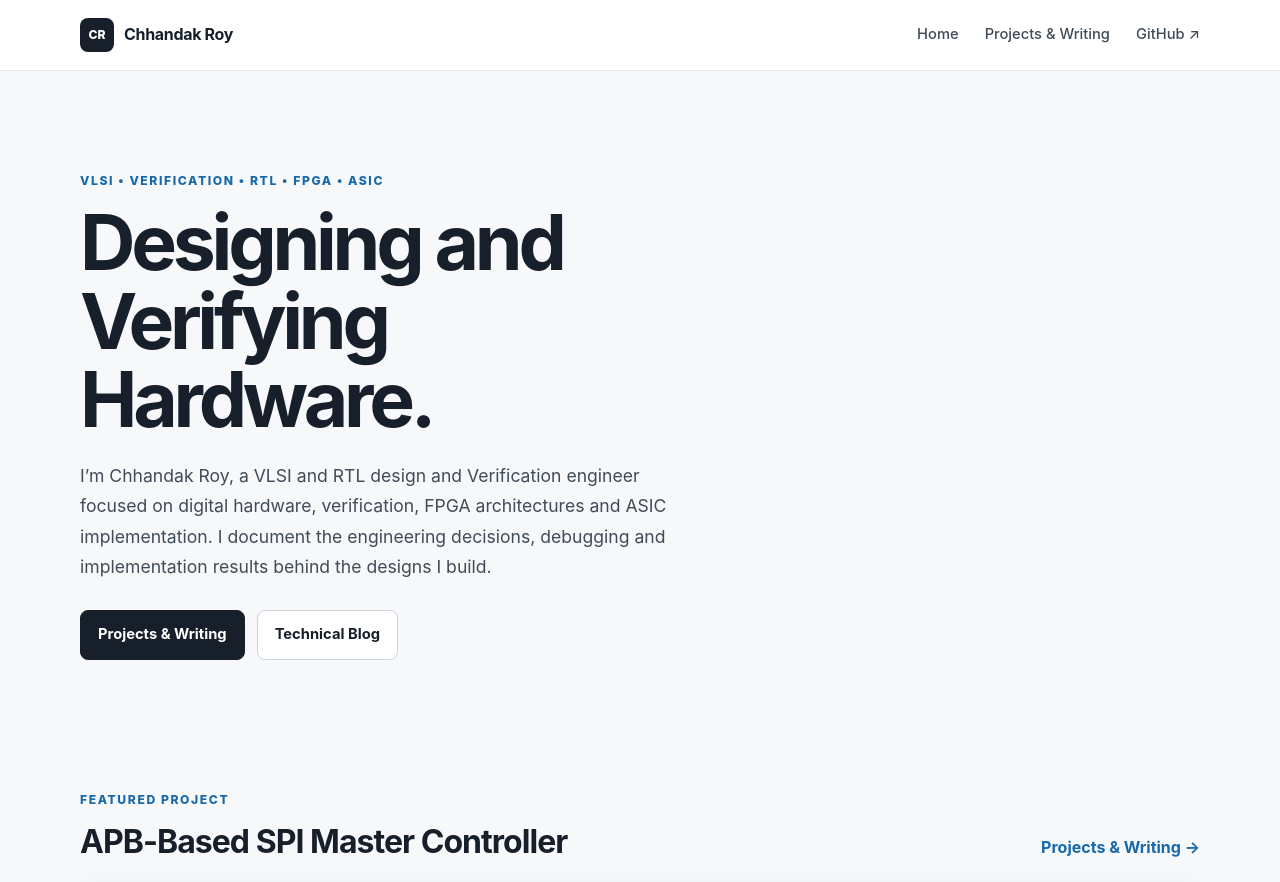
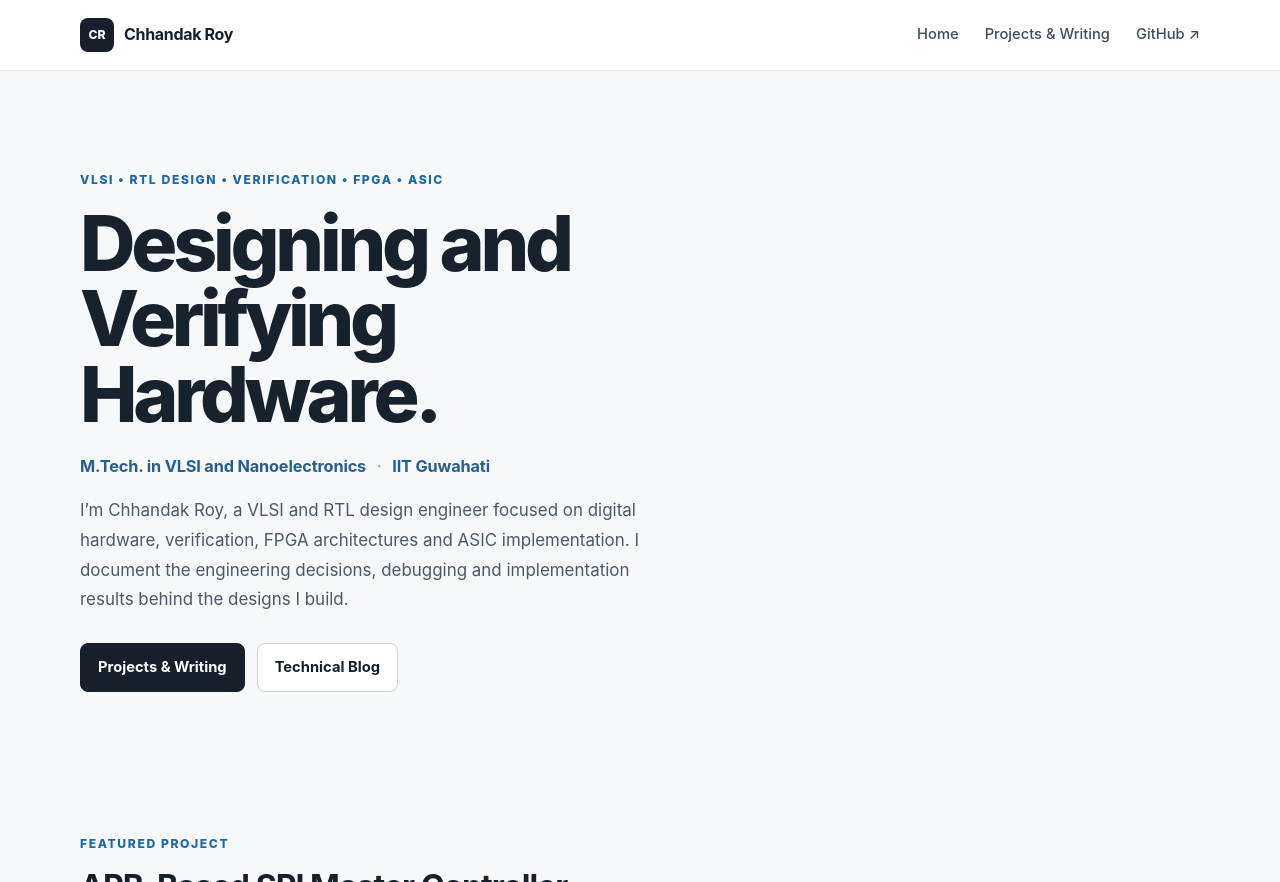
Before and after one commit to ChhandakRoy/chhandakroy.github.io, a Jekyll site: the page built from index.md, in a window 1280 px wide and 1400 px high, cut to the strip 0-882 px from the top of the window. Built offline with Jekyll 4.4.1, drawn with Linux system fonts in a browser that asks for light colours; some of the changed text lies outside the part shown.

Commit message:
Page Modifications

```diff
--- a/_layouts/default.html
+++ b/_layouts/default.html
@@ -64,5 +64,43 @@
   </div>
 </footer>
 
+
+<!-- Mermaid diagrams -->
+
+<script
+  src="https://cdn.jsdelivr.net/npm/mermaid@11/dist/mermaid.min.js"
+  defer>
+</script>
+
+<script>
+  document.addEventListener("DOMContentLoaded", function () {
+
+    document.querySelectorAll("pre code.language-mermaid").forEach(function (code) {
+
+      const container = document.createElement("div");
+
+      container.className = "mermaid";
+      container.textContent = code.textContent;
+
+      const pre = code.closest("pre");
+
+      if (pre) {
+        pre.replaceWith(container);
+      }
+
+    });
+
+    if (typeof mermaid !== "undefined") {
+      mermaid.initialize({
+        startOnLoad: true,
+        theme: "neutral",
+        securityLevel: "loose"
+      });
+    }
+
+  });
+</script>
+
+
 </body>
 </html>
--- a/assets/css/style.css
+++ b/assets/css/style.css
@@ -1243,3 +1243,243 @@ pre {
     padding: 22px;
   }
 }
+
+/* =========================================================
+   HOMEPAGE TYPOGRAPHY REFINEMENT
+   ========================================================= */
+
+.hero {
+  padding-top: 88px;
+  padding-bottom: 76px;
+}
+
+.hero-copy {
+  max-width: 760px;
+}
+
+.hero .eyebrow {
+  margin-bottom: 18px;
+  color: var(--accent);
+  font-size: 0.76rem;
+  font-weight: 800;
+  letter-spacing: 0.13em;
+  line-height: 1.4;
+}
+
+.hero h1 {
+  margin: 0;
+  max-width: 760px;
+  color: #18222d;
+  font-size: clamp(3.6rem, 6vw, 5.5rem);
+  font-weight: 800;
+  line-height: 0.98;
+  letter-spacing: -0.055em;
+  text-wrap: balance;
+}
+
+.hero-credential {
+  margin: 22px 0 0;
+  color: #245f8f;
+  font-size: 1.02rem;
+  font-weight: 700;
+  line-height: 1.5;
+  letter-spacing: -0.01em;
+}
+
+.hero-credential span {
+  padding: 0 7px;
+  color: #8b98a5;
+  font-weight: 500;
+}
+
+.hero-text {
+  max-width: 690px;
+  margin: 18px 0 0;
+  color: #4b5865;
+  opacity: 1;
+  font-size: 1.06rem;
+  line-height: 1.75;
+}
+
+.hero-actions {
+  margin-top: 28px;
+}
+
+
+/* =========================================================
+   FEATURED PROJECT
+   ========================================================= */
+
+.project-card.featured {
+  display: block;
+  padding: 0;
+  overflow: hidden;
+  border: 1px solid var(--line);
+  border-radius: 14px;
+  background: var(--surface);
+  box-shadow: 0 10px 32px rgba(25, 42, 58, 0.065);
+  transition:
+    transform 160ms ease,
+    box-shadow 160ms ease,
+    border-color 160ms ease;
+}
+
+.project-card.featured:hover {
+  transform: translateY(-3px);
+  border-color: var(--line-strong);
+  box-shadow: 0 16px 38px rgba(25, 42, 58, 0.10);
+}
+
+.project-card.featured .project-thumbnail {
+  width: 100%;
+  aspect-ratio: 16 / 8;
+  object-fit: cover;
+  display: block;
+  border: 0;
+  border-bottom: 1px solid var(--line);
+  background: #f4f6f8;
+}
+
+.project-card-body {
+  padding: 28px 30px 30px;
+}
+
+.project-card-body .card-label {
+  margin-bottom: 8px;
+}
+
+.project-card-body h3 {
+  margin: 0 0 10px;
+  color: var(--text);
+  font-size: 1.5rem;
+  line-height: 1.25;
+  letter-spacing: -0.025em;
+}
+
+.project-card-body p {
+  max-width: 820px;
+  margin: 0 0 18px;
+  color: var(--text-soft);
+  line-height: 1.7;
+}
+
+.project-card-body .card-arrow {
+  margin-top: 22px;
+}
+
+
+/* =========================================================
+   FOCUS AREAS
+   ========================================================= */
+
+.focus-grid {
+  display: grid;
+  grid-template-columns: repeat(3, minmax(0, 1fr));
+  gap: 16px;
+}
+
+.focus-item {
+  padding: 24px;
+  border: 1px solid var(--line);
+  border-radius: var(--radius);
+  background: var(--surface);
+  box-shadow: 0 7px 24px rgba(25, 42, 58, 0.045);
+}
+
+.focus-item h3 {
+  margin: 0 0 9px;
+  color: var(--text);
+  font-size: 1.08rem;
+  letter-spacing: -0.015em;
+}
+
+.focus-item p {
+  margin: 0;
+  color: var(--text-soft);
+  font-size: 0.95rem;
+  line-height: 1.7;
+}
+
+
+/* =========================================================
+   SECTION RHYTHM
+   ========================================================= */
+
+.section {
+  padding-top: 54px;
+  padding-bottom: 54px;
+}
+
+.section-heading {
+  margin-bottom: 24px;
+}
+
+.section-heading h2 {
+  color: var(--text);
+}
+
+.section-heading > a {
+  font-size: 0.9rem;
+  font-weight: 700;
+}
+
+
+/* =========================================================
+   MERMAID
+   ========================================================= */
+
+/*
+   Mermaid diagrams should be light and integrated with the
+   article rather than looking like dark code blocks.
+*/
+
+.prose .mermaid {
+  width: 100%;
+  margin: 30px auto;
+  padding: 24px;
+  overflow-x: auto;
+  border: 1px solid var(--line);
+  border-radius: 12px;
+  background: #ffffff;
+  box-shadow: 0 8px 28px rgba(25, 42, 58, 0.055);
+  text-align: center;
+}
+
+.prose .mermaid svg {
+  display: block;
+  max-width: 100%;
+  height: auto;
+  margin: 0 auto;
+}
+
+
+/* =========================================================
+   MOBILE
+   ========================================================= */
+
+@media (max-width: 820px) {
+
+  .hero {
+    padding-top: 62px;
+    padding-bottom: 54px;
+  }
+
+  .hero h1 {
+    font-size: clamp(3rem, 12vw, 4rem);
+    line-height: 1;
+  }
+
+  .hero-text {
+    font-size: 1rem;
+    line-height: 1.7;
+  }
+
+  .project-card-body {
+    padding: 22px;
+  }
+
+  .focus-grid {
+    grid-template-columns: 1fr;
+  }
+
+}
--- a/index.md
+++ b/index.md
@@ -1,7 +1,7 @@
 ---
 layout: default
 title: "Home"
-description: "Chhandak Roy — VLSI and RTL design engineer working on digital hardware, verification, FPGA architectures and ASIC implementation."
+description: "Chhandak Roy — VLSI and RTL design engineer, M.Tech. in VLSI and Nanoelectronics from IIT Guwahati, working on digital hardware, verification, FPGA architectures and ASIC implementation."
 ---
 
 <!-- =========================
@@ -13,16 +13,22 @@ description: "Chhandak Roy — VLSI and RTL design engineer working on digital h
   <div class="hero-copy">
 
     <p class="eyebrow">
-      VLSI • VERIFICATION • RTL • FPGA • ASIC
+      VLSI • RTL DESIGN • VERIFICATION • FPGA • ASIC
     </p>
 
     <h1>
-      Designing and Verifying Hardware.<br>
-
+      Designing and<br>
+      Verifying Hardware.
     </h1>
 
+    <p class="hero-credential">
+      M.Tech. in VLSI and Nanoelectronics
+      <span>·</span>
+      IIT Guwahati
+    </p>
+
     <p class="hero-text">
-      I’m Chhandak Roy, a VLSI and RTL design and Verification engineer focused on
+      I’m Chhandak Roy, a VLSI and RTL design engineer focused on
       digital hardware, verification, FPGA architectures and ASIC implementation.
       I document the engineering decisions, debugging and implementation results
       behind the designs I build.
@@ -41,7 +47,6 @@ description: "Chhandak Roy — VLSI and RTL design engineer working on digital h
     </div>
 
   </div>
-
 
 </section>
 
```
Also changed, not shown: other parts of index.md (+3 -3 lines), _posts/2026-09-22-spi-master-controller-verilog-rtl-apb.md (+0 -22 lines).
